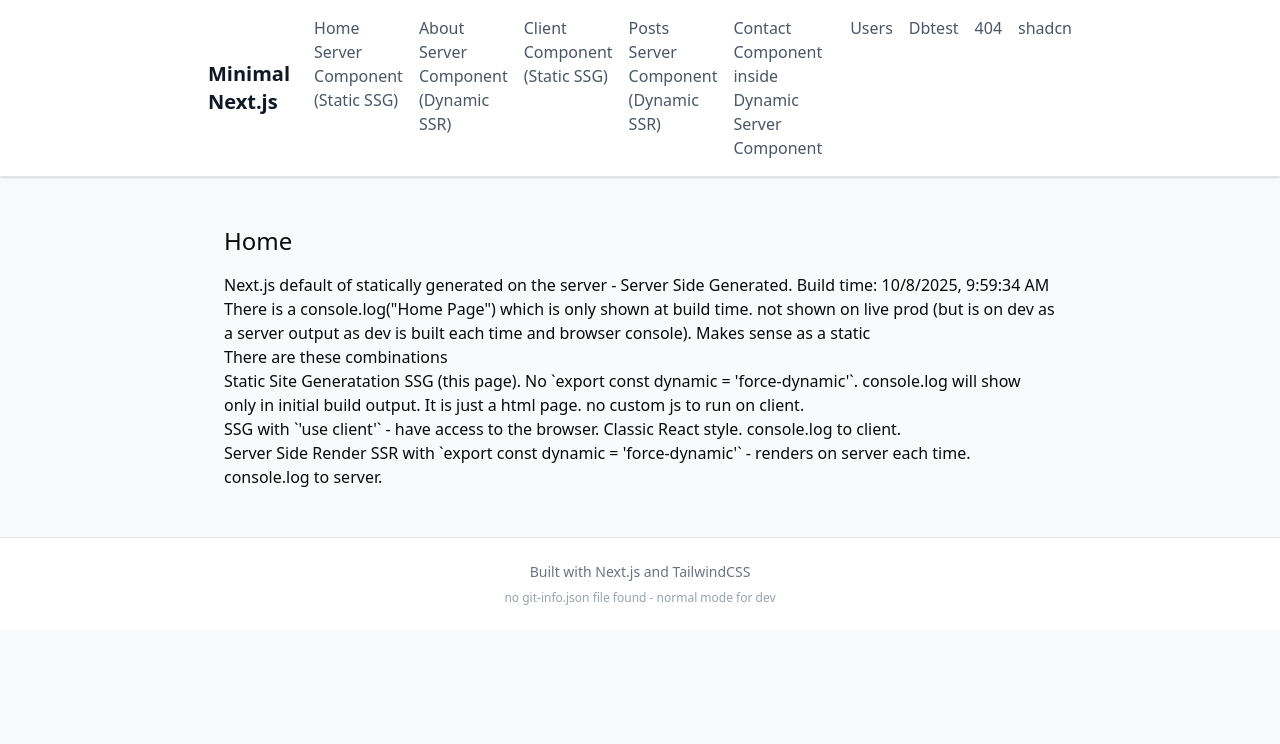
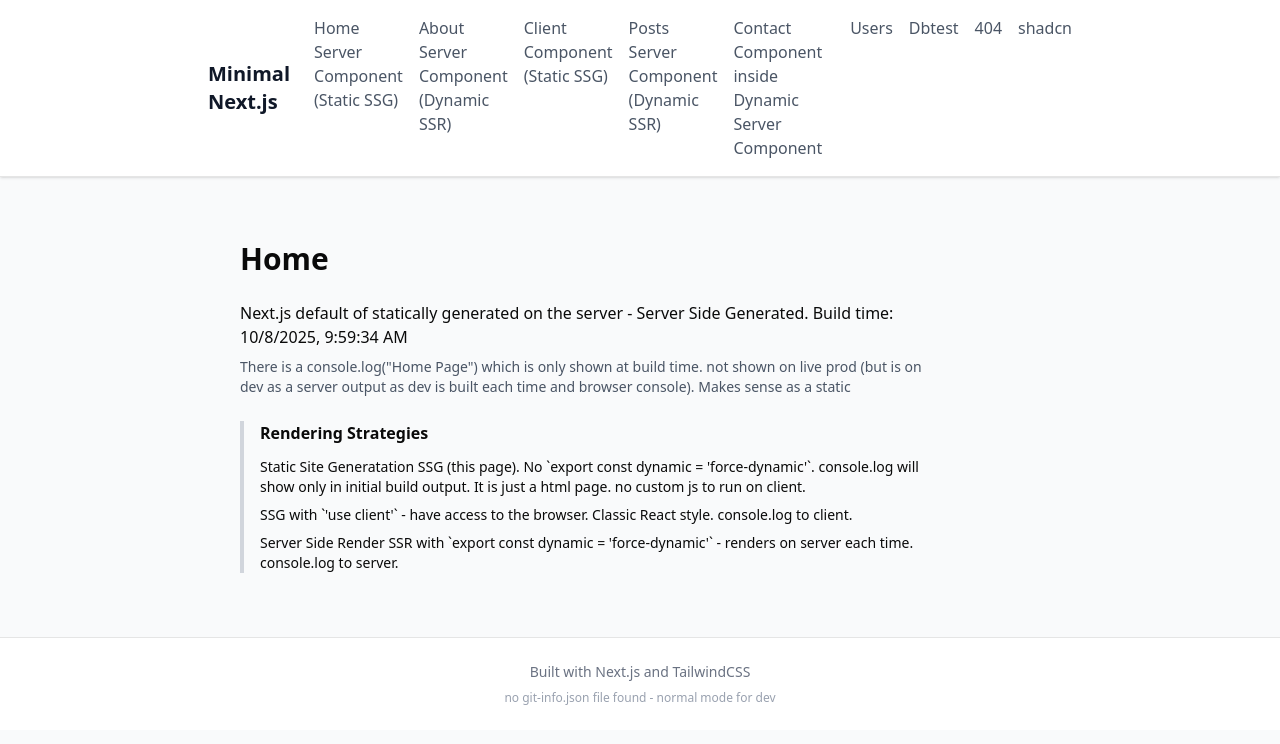
Before and after one commit to djhmateer/minimal-nextjs, a Next.js app: page / in a window 1280 px wide. Shown: the top 744 px of the page. Built offline with nearby package versions, Linux system fonts and the light colour scheme.

Commit message:
Refactor Home page layout for improved styling and readability

```diff
--- a/app/page.tsx
+++ b/app/page.tsx
@@ -25,14 +25,14 @@ export default function Home() {
   console.log('Home page');
 
   return (
-    <div className="p-4">
-      <h1 className="text-2xl mb-4">Home</h1>
-      <p>Next.js default of statically generated on the server - Server Side Generated. Build time: {currentTime}</p>
-      <p>There is a console.log(&quot;Home Page&quot;) which is only shown at build time. not shown on live prod (but is on dev as a server output as dev is built each time and browser console). Makes sense as a static</p>
+    <div className="p-8 max-w-3xl">
+      <h1 className="text-3xl font-bold mb-6">Home</h1>
+      <p className="mb-2">Next.js default of statically generated on the server - Server Side Generated. Build time: {currentTime}</p>
+      <p className="mb-6 text-sm text-gray-600">There is a console.log(&quot;Home Page&quot;) which is only shown at build time. not shown on live prod (but is on dev as a server output as dev is built each time and browser console). Makes sense as a static</p>
 
-      <div>
-        <p>There are these combinations</p>
-        <ul>
+      <div className="mt-6 border-l-4 border-gray-300 pl-4">
+        <p className="font-semibold mb-3">Rendering Strategies</p>
+        <ul className="space-y-2 text-sm">
           <li>Static Site Generatation SSG (this page). No `export const dynamic = &apos;force-dynamic&apos;`. console.log will show only in initial build output. It is just a html page. no custom js to run on client.</li>
           <li>SSG with `&apos;use client&apos;` - have access to the browser. Classic React style. console.log to client. </li>
           <li>Server Side Render SSR with `export const dynamic = &apos;force-dynamic&apos;` - renders on server each time. console.log to server.</li>
```
